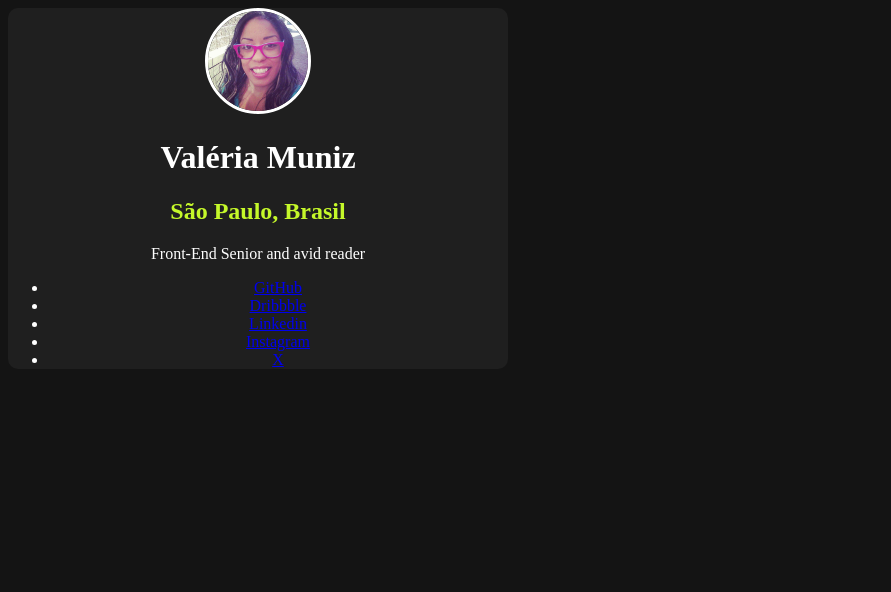
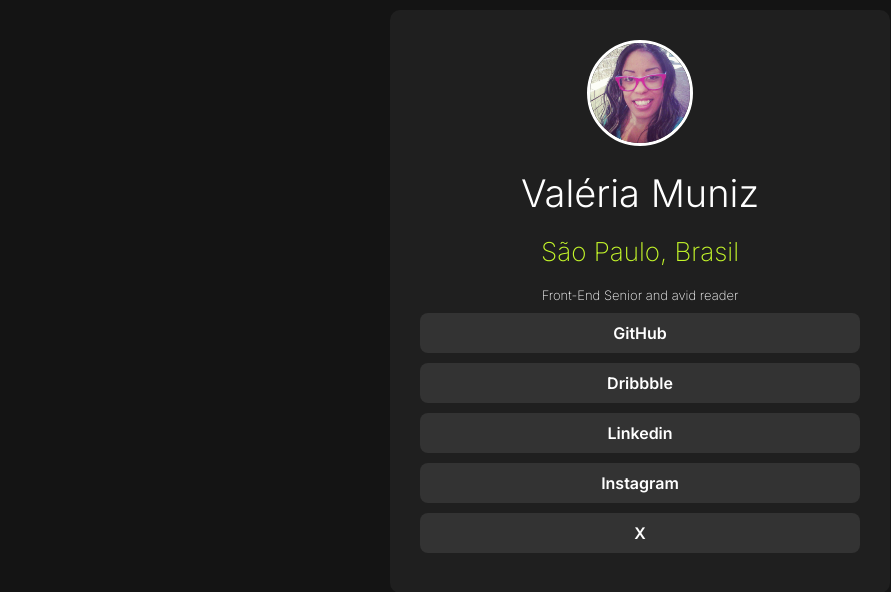
Before and after one commit to Julia546803/aula-de-front-end, a plain HTML site: page index.html in a window 1280 px wide. Shown: the whole page, without its empty margins (0-891 px from the left). Drawn offline with Linux system fonts and the light colour scheme.

Commit message:
Projeto finalizado

```diff
--- a/css/styles.css
+++ b/css/styles.css
@@ -5,6 +5,16 @@
     --coloe-gray-700:  hsl(0, 0%, 20%);
     --coloe-gray-800:  hsl(0, 0%, 12%);
     --coloe-gray-900:  hsl(0, 0%, 8%);
+    --spacing-10: 10px;
+    --spacing-20: 20px;
+    --spacing-30: 30px;
+}
+
+/* reset css  */
+*{
+    margin: 0;
+    padding: 0;
+    box-sizing: border-box;
 }
 
 body{
@@ -17,7 +27,11 @@
     width: 500px;
     border-radius: 10px;
     text-align: center;
+    font-family: "Inter", sans-serif;
+    padding: var(--spacing-30);
+    margin: var(--spacing-10) auto;
 }
+
 .container img {
     border-radius: 50%;
     border: 3px solid var(--color-white);
@@ -29,6 +43,49 @@
     scale: 1.1;
 }
 
+.container h1{
+    font-size: 38px;
+    font-weight: 300;
+    margin-block: var(--spacing-20);
+}
+
 .container h2{
+    font-size: 26px;
+    font-weight: 200;
     color: var(--color-green);
+    margin-bottom: var(--spacing-20);
 }
+
+.container p{
+    font-size: 13px;
+    font-weight: 200;
+    margin-bottom: var(--spacing-10);
+}
+
+.social {
+    list-style: none;
+}
+
+.social li {
+    background-color: var(--coloe-gray-700);
+    margin-block: var(--spacing-10);
+    padding-block: var(--spacing-10);
+    border-radius: 8px;
+    transition: 5s;
+}
+
+.social li:hover {
+    background-color: var(--color-green);
+
+}
+
+.social li:hover a {
+    color: var(--coloe-gray-900);
+}
+
+.social a {
+    color: var(--color-white);
+    text-decoration: none;
+    font-weight: 600;
+    display: block;
+}
--- a/index.html
+++ b/index.html
@@ -1,15 +1,24 @@
 <!DOCTYPE html>
 <html lang="pt-br">
+
 <head>
   <meta charset="UTF-8" />
   <meta name="viewport" content="width=device-width, initial-scale=1.0" />
   <title>Card - Redes Sociais</title>
+
+  <!-- Google fonts -->
+  <link rel="preconnect" href="https://fonts.googleapis.com">
+  <link rel="preconnect" href="https://fonts.gstatic.com" crossorigin>
+  <link
+    href="https://fonts.googleapis.com/css2?family=Inter:ital,opsz,wght@0,14..32,100..900;1,14..32,100..900&display=swap"
+    rel="stylesheet">
 
   <!-- Chamada para a folha de estilos -->
   <link rel="stylesheet" href="./css/styles.css">
 
 
 </head>
+
 <body>
   <div class="container">
 
@@ -26,7 +35,7 @@
     <p>Front-End Senior and avid reader</p>
 
     <!-- lista de redes sociais -->
-        <ul>
+    <ul class= "social" >
       <li><a href="http://github.com" target="_blank">GitHub</a></li>
       <li><a href="http://dribbble.com" target="_blank">Dribbble</a></li>
       <li><a href="http://linkedin.com" target="_blank">Linkedin</a></li>
@@ -36,4 +45,5 @@
   </div>
 
 </body>
+
 </html>
```
Lines whose indentation alone changed are shown as unchanged.
